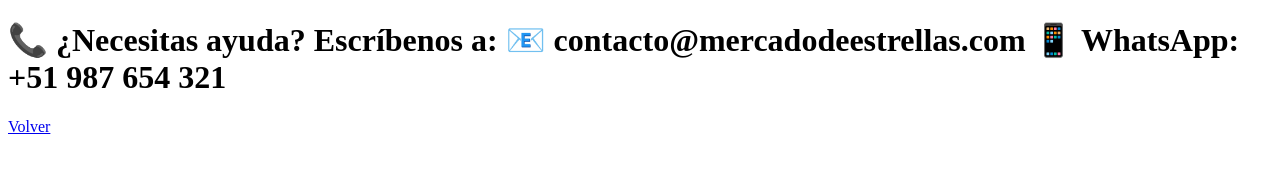
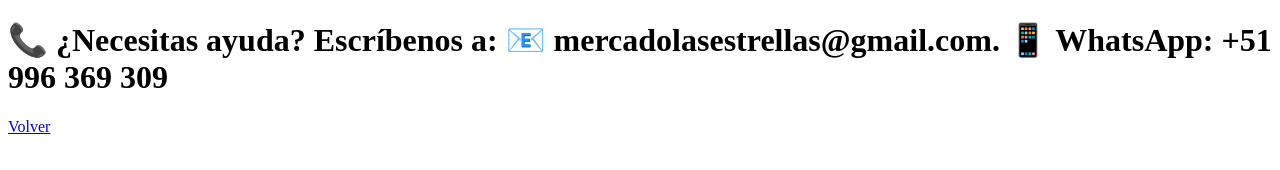
Before and after one commit to robertosotelosamaniego/MERCADO-LAS-ESTRELLAS, a plain HTML site: page ayuda.html in a window 1280 px wide. Drawn offline with Linux system fonts and the light colour scheme.

Commit message:
Update ayuda.html

```diff
--- a/ayuda.html
+++ b/ayuda.html
@@ -1,6 +1,17 @@
 <!DOCTYPE html>
 <html lang="en">
 <head>
+    <!-- Etiquetas para compartir (Open Graph) -->
+<meta property="og:title" content="Mercado Las Estrellas">
+<meta property="og:description" content="Encuentra todo en un solo lugar: comida, ropa, abarrotes, servicios y más. Visítanos en Huaycán.">
+<meta property="og:image" content="https://robertosotelosamaniego.github.io/MERCADO-LAS-ESTRELLAS/imagines%20de%20pagina/logo.jpg">
+<meta property="og:url" content="https://robertosotelosamaniego.github.io/MERCADO-LAS-ESTRELLAS/">
+<meta property="og:type" content="website">
+    <!-- SEO básico -->
+<meta name="description" content="Mercado Las Estrellas - Encuentra comida, abarrotes, ropa y más en un solo lugar. Ubícanos fácilmente y conoce nuestros servicios.">
+<meta name="keywords" content="mercado, abarrotes, comida, ropa, Las Estrellas, Huaycán, comercio local, Lima">
+<meta name="author" content="Mercado Las Estrellas">
+<meta name="robots" content="index, follow">
     <meta charset="UTF-8">
     <meta name="viewport" content="width=device-width, initial-scale=1.0">
     <title>Ayuda</title>
@@ -8,8 +19,9 @@
 <body>
     <h1>📞 ¿Necesitas ayuda?
         Escríbenos a:
-        📧 contacto@mercadodeestrellas.com
-        📱 WhatsApp: +51 987 654 321</h1>
+        📧 mercadolasestrellas@gmail.com.
+        📱 WhatsApp: +51 996 369 309</h1>
         <a href="index.html" class="btn-1">Volver</a>
+
 </body>
 </html>
```
